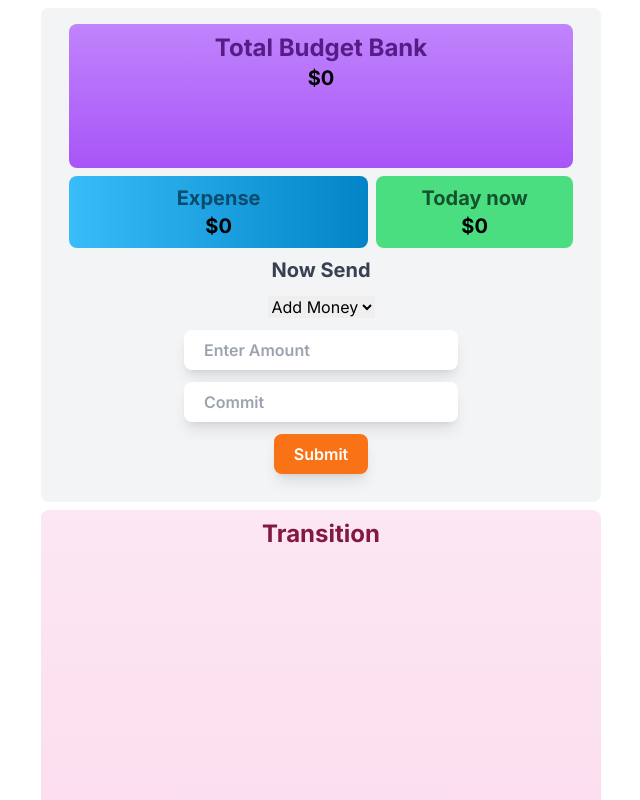
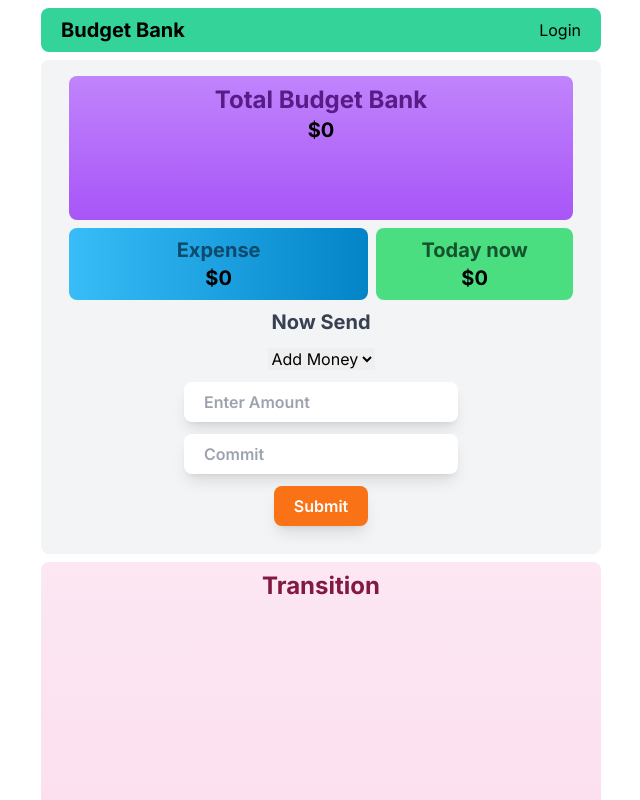
Before and after one commit to yousufislamme/BudgetBank, a Next.js app: page / in a window 1280 px wide. Shown: the top 800 px of the page, without its empty margins (319-959 px from the left). Built offline with nearby package versions, Linux system fonts and the light colour scheme.

Commit message:
change and update

```diff
--- a/app/page.js
+++ b/app/page.js
@@ -2,11 +2,13 @@
 import Transition from "@/components/Transition/Transition";
 import Hero from "../components/Home/Home";
 import { MyContextProvider } from "@/context/MyDataContext";
+import Header from "@/components/Header";
 
 export default function Home() {
   return (
     <main className="m-auto max-w-xl">
       <MyContextProvider>
+        <Header />
         <Hero />
         <Transition />
       </MyContextProvider>
--- /dev/null
+++ b/components/Header.jsx
@@ -0,0 +1,24 @@
+"use client";
+import { useState } from "react";
+
+const Header = () => {
+  const [isLoggedIn, setIsLoggedIn] = useState(false);
+  const handleClick = () => {
+    setIsLoggedIn(!isLoggedIn);
+  };
+
+  return (
+    <div className="myRounded m-2 bg-emerald-400 px-5 py-2">
+      <div className="flex items-center justify-between">
+        <h1 className="myFontStyle">Budget Bank </h1>
+
+        {/* DropDown Profile Button component */}
+        <div onClick={handleClick}>
+          {isLoggedIn ? <p>Profile</p> : <p>Login</p>}
+        </div>
+      </div>
+    </div>
+  );
+};
+
+export default Header;
```
